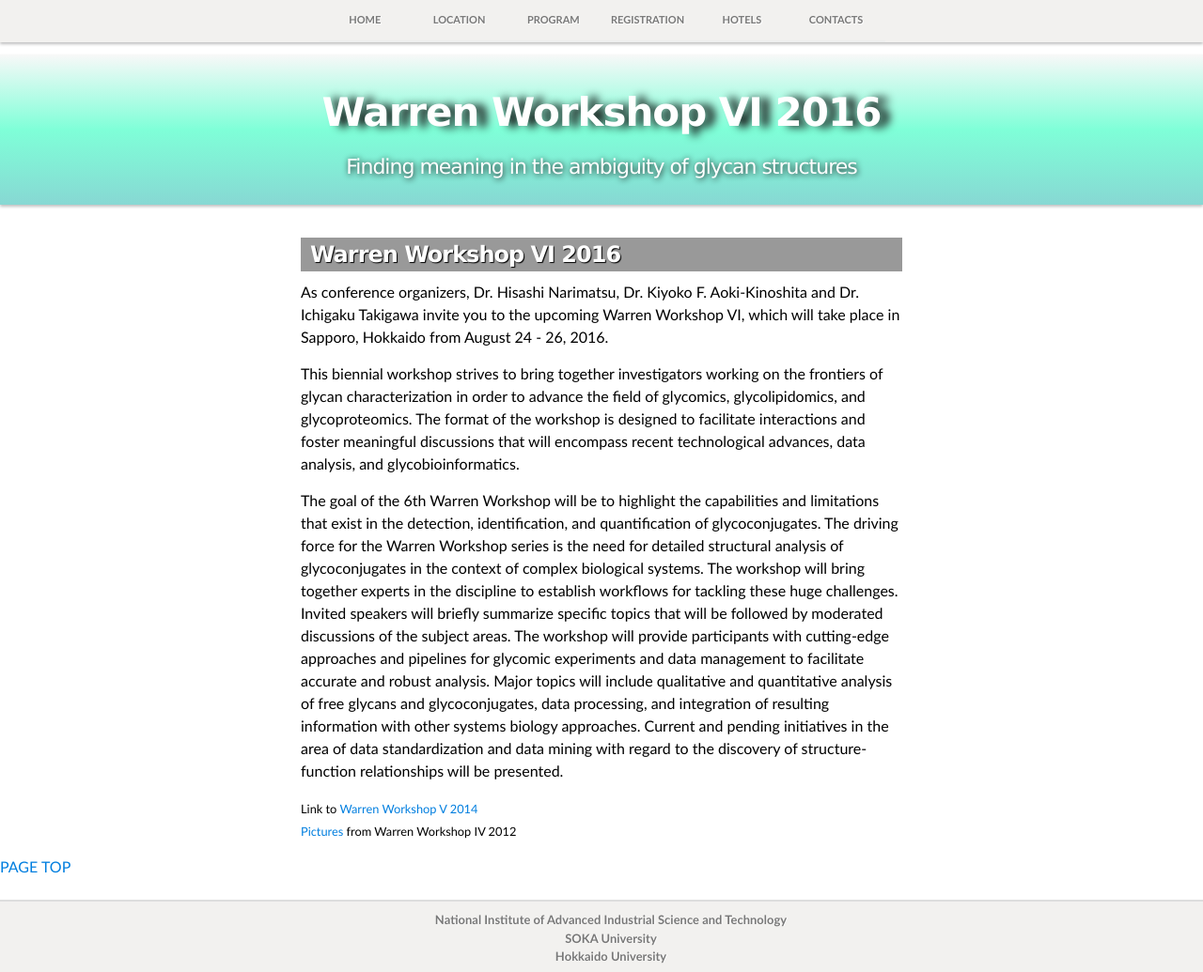
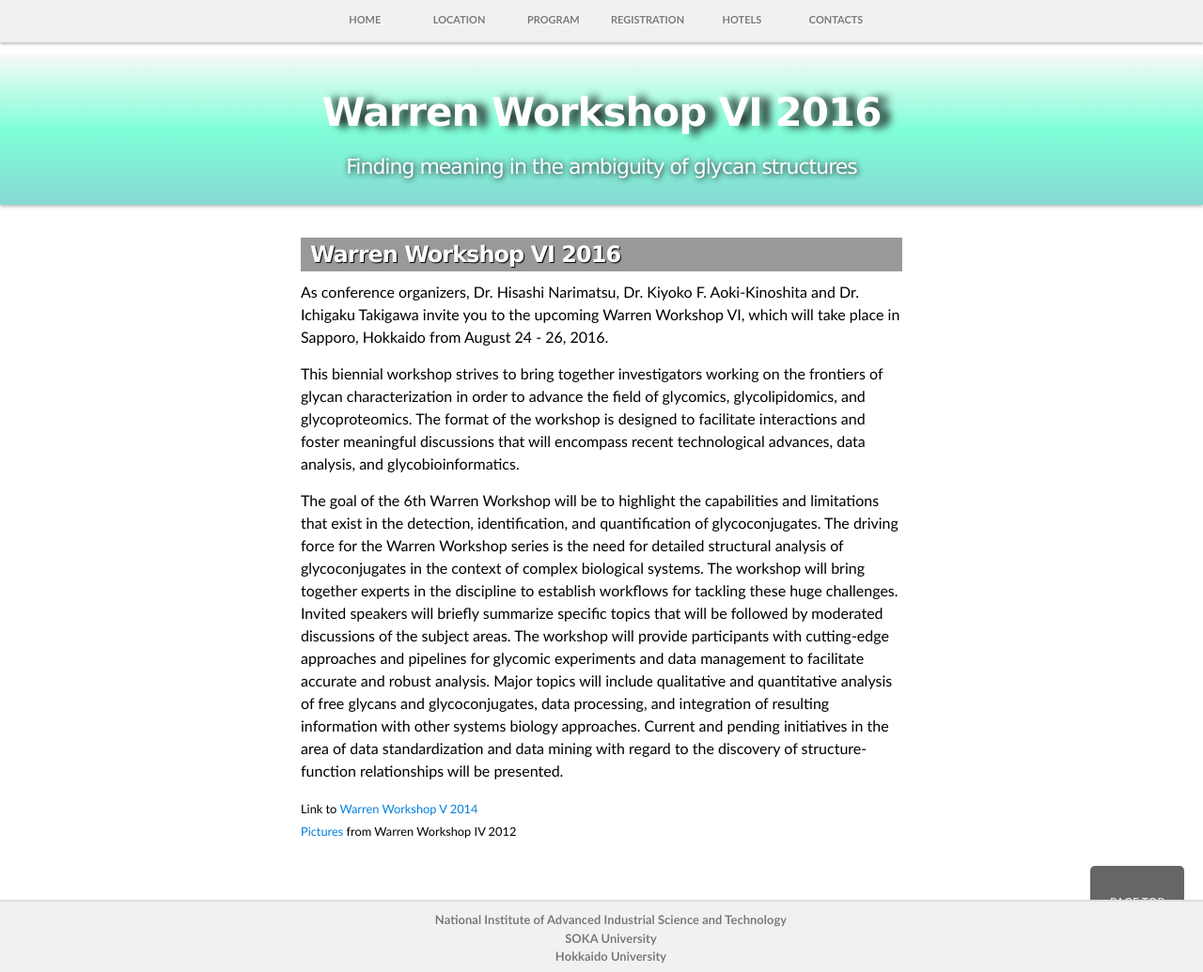
Before and after one commit to yamazakiM/test_warren2016, a Jekyll site: the page built from index.md, in a window 1280 px wide and 1035 px high. Shown: the whole window at 94% size. Built offline with Jekyll 4.4.1, drawn with Linux system fonts in a browser that asks for light colours; nearby versions of some CDN libraries; library files that are not in the unit come from our copies.

Commit message:
Update stylesheet.css

```diff
--- a/stylesheets/stylesheet.css
+++ b/stylesheets/stylesheet.css
@@ -730,25 +730,26 @@
   min-width:640px;
 }
 
-#pageTop a:hover {
-      text-decoration: none;
-      opacity: 0.7;
-    }
-
-#pageTop a {
-      display: block;
-      z-index: 999;
-      padding: 8px 0 0 8px;
-      border-radius: 30px;
-      width: 35px;
-      height: 35px;
-      background-color: #9FD6D2;
-      color: #fff;
-      font-weight: bold;
-      text-decoration: none;
-      text-align: center;
-    }
-
+#page-top {
+    position: fixed;
+    bottom: 20px;
+    right: 20px;
+    font-size: 77%;
+}
+#page-top a {
+    background: #666;
+    text-decoration: none;
+    color: #fff;
+    width: 100px;
+    padding: 30px 0;
+    text-align: center;
+    display: block;
+    border-radius: 5px;
+}
+#page-top a:hover {
+    text-decoration: none;
+    background: #999;
+}
 
 /*******************************************************************************
 Small Device Styles
```
